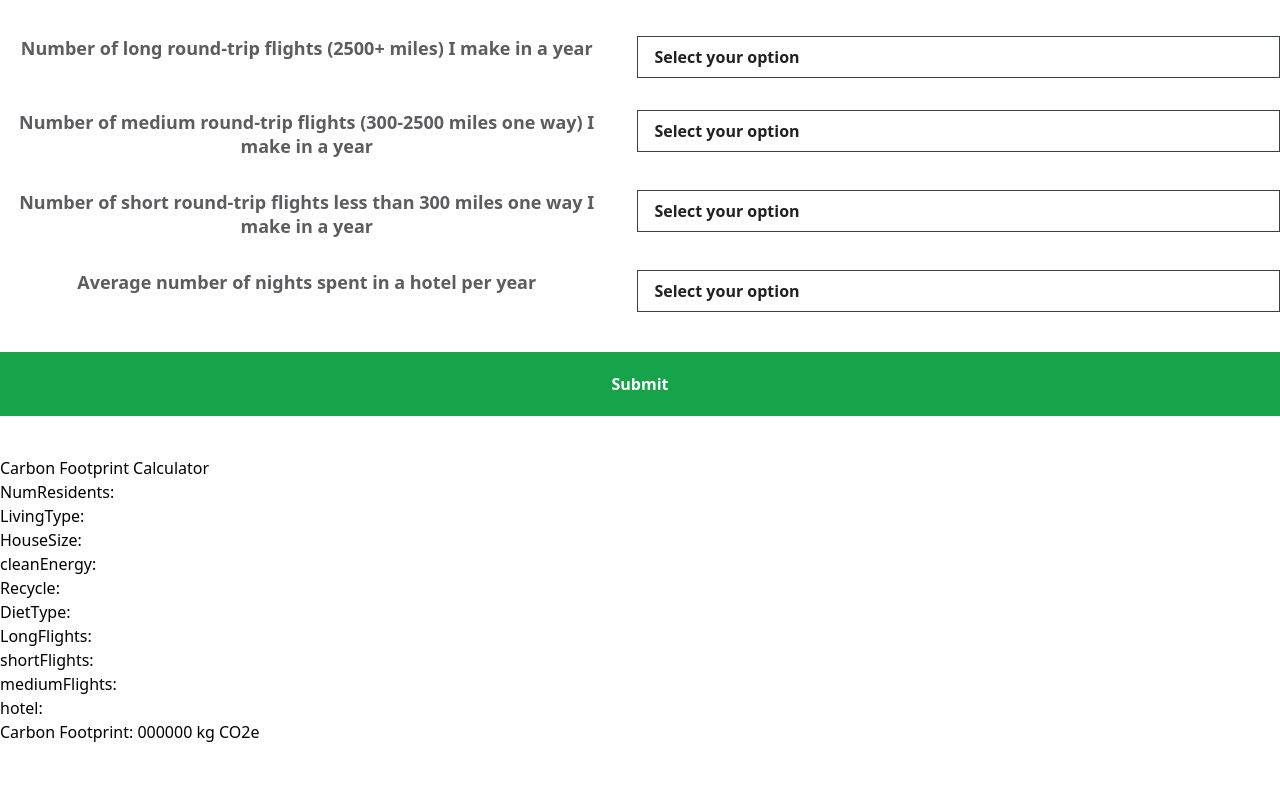
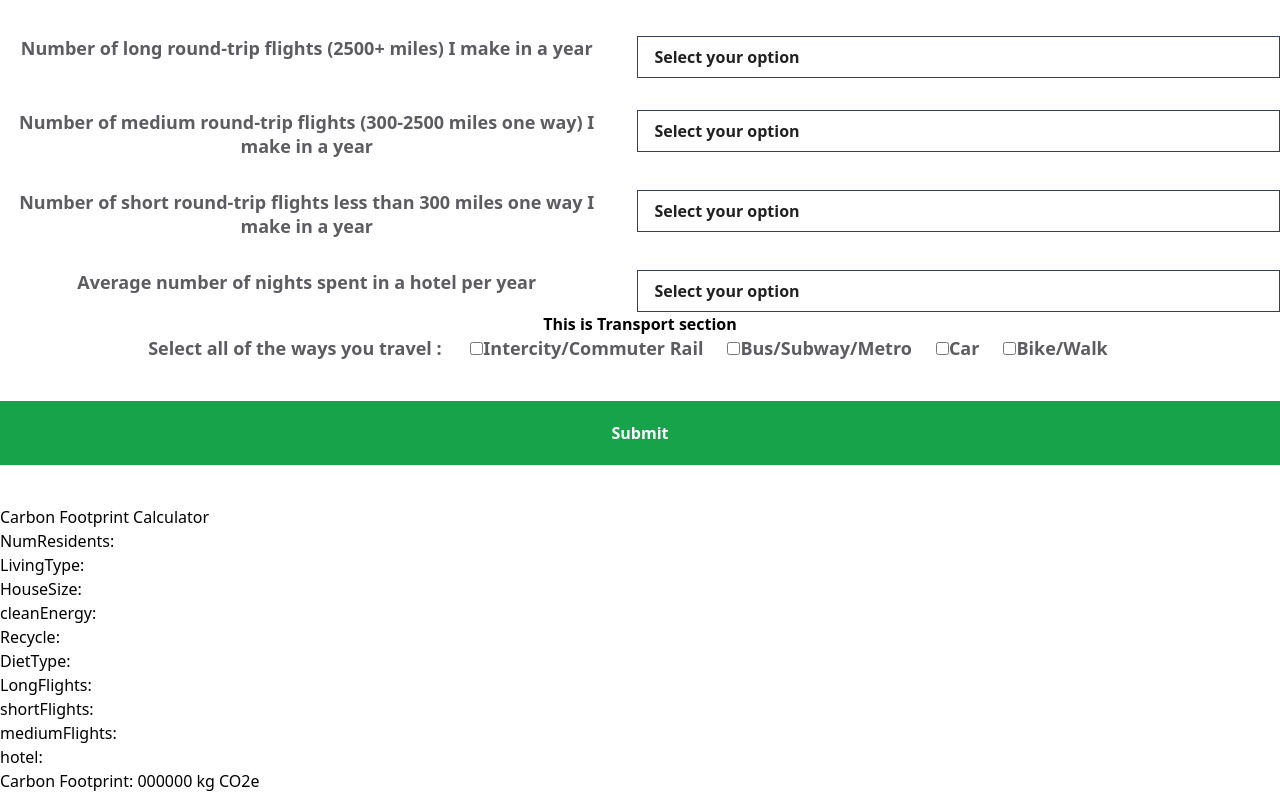
Before and after one commit to VinayakVispute/ClimateChangeHacks, a React (Vite) app in the folder calcu/: page / in a window 1280 px wide. Shown: the part 663-1456 px from the top of the page. Before the commit the page ends 1407 px from the top, so only its background shows below. Built offline with nearby package versions, Linux system fonts and the light colour scheme.

Commit message:
Update EventForm.jsx

```diff
--- a/calcu/src/componets/EventForm.jsx
+++ b/calcu/src/componets/EventForm.jsx
@@ -17,6 +17,16 @@ export default function EventForm() {
   // const [numHotelRooms, setNumHotelRooms] = useState('');
   // const [numMealsPerDay, setNumMealsPerDay] = useState('');
   // const [mealType, setMealType] = useState('');
+
+  //VInayak VIspute is Genius and Real OG
+  const [AverageTravel, setAverageTravel] = useState("");
+  const [AverageTravelForMetro, setAverageTravelForMetro] = useState("");
+  const [isChecked, setIsChecked] = useState(false);
+  const [isChecked1, setIsChecked1] = useState(false);
+  const [isChecked2, setIsChecked2] = useState(false);
+  const [isChecked3, setIsChecked3] = useState(false);
+  const [AnnualMileage, setAnnualMileage] = useState("");
+  const [fueleconomy, setfueleconomy] = useState("");
 
   const handleSubmit = (event) => {
     event.preventDefault();
@@ -52,7 +62,18 @@ export default function EventForm() {
       setSelectedOptions([...selectedOptions, value]);
     }
   };
-
+ const handleOptionChange = (event) => {
+    setIsChecked(event.target.checked);
+  };
+  const handleOptionChange1 = (event1) => {
+    setIsChecked1(event1.target.checked);
+  };
+  const handleOptionChange2 = (event2) => {
+    setIsChecked2(event2.target.checked);
+  };
+  const handleOptionChange3 = (event3) => {
+    setIsChecked3(event3.target.checked);
+  };
   return (
 
     <div  className="w-full tap-highlight-transparent text-base antialiased text-opacity-87 box-border block padding-4">
@@ -274,6 +295,158 @@ export default function EventForm() {
         </select>
       </div>
       </section>
+<section>
+          <h1>This is Transport section</h1>
+          <div>
+            <label>Select all of the ways you travel : </label>
+
+            <label>
+              <input
+                type="checkbox"
+                checked={isChecked}
+                onChange={handleOptionChange}
+              />
+              Intercity/Commuter Rail
+            </label>
+
+            <label>
+              <input
+                type="checkbox"
+                checked={isChecked1}
+                onChange={handleOptionChange1}
+              />
+              Bus/Subway/Metro
+            </label>
+
+            <label>
+              <input
+                type="checkbox"
+                checked={isChecked2}
+                onChange={handleOptionChange2}
+              />
+              Car
+            </label>
+            <label>
+              <input
+                type="checkbox"
+                checked={isChecked3}
+                onChange={handleOptionChange3}
+              />
+              Bike/Walk
+            </label>
+
+            {isChecked && (
+              <div className="main-div">
+                <label htmlFor="AverageTravel">Average total weekly travel via intercity or commuter rail...</label>
+                <select
+                  className="tap-highlight-transparent text-base antialiased box-border align-baseline font-roboto appearance-none bg-transparent bg-no-repeat bg-center-right border border-solid border-gray-700 shadow-none py-2 px-4 rounded-none w-full"
+                  id="AverageTravel"
+                  value={AverageTravel}
+                  onChange={(event) => setAverageTravel(event.target.value)}
+                >
+                  <option value="">Select your option</option>
+                  <option value="0 Miles (Usa Average)">
+                    0 Miles (Usa Average)
+                  </option>
+                  <option value="Under 5 Miles">Under 5 Miles</option>
+                  <option value="Under 5 to 9.9 Miles">
+                    Under 5 to 9.9 Miles
+                  </option>
+                  <option value="10 to 14.9 Miles">10 to 14.9 Miles</option>
+                  <option value="15 to 19.9 Miles">15 to 19.9 Miles</option>
+                  <option value="20 to 29.9 Miles">20 to 29.9 Miles</option>
+                  <option value="30+ Miles">30+ Miles</option>
+                </select>
+              </div>
+            )}
+            {isChecked1 && (
+              <div className="main-div">
+                <label htmlFor="AverageTravelForMetro">Average total weekly travel via bus, subway, or metro...</label>
+                <select
+                  className="tap-highlight-transparent text-base antialiased box-border align-baseline font-roboto appearance-none bg-transparent bg-no-repeat bg-center-right border border-solid border-gray-700 shadow-none py-2 px-4 rounded-none w-full"
+                  id="AverageTravelForMetro"
+                  value={AverageTravelForMetro}
+                  onChange={(event) => setAverageTravelForMetro(event.target.value)}
+                >
+                  <option value="">Select your option</option>
+                  <option value="0 Miles (Usa Average)">
+                    0 Miles (Usa Average)
+                  </option>
+                  <option value="Under 5 Miles">Under 5 Miles</option>
+                  <option value="Under 5 to 9.9 Miles">
+                    Under 5 to 9.9 Miles
+                  </option>
+                  <option value="10 to 14.9 Miles">10 to 14.9 Miles</option>
+                  <option value="15 to 19.9 Miles">15 to 19.9 Miles</option>
+                  <option value="20 to 29.9 Miles">20 to 29.9 Miles</option>
+                  <option value="30+ Miles">30+ Miles</option>
+                </select>
+              </div>
+            )}
+            {isChecked2 && (
+              <div>
+                <br />
+                <br />
+                <br />
+                <label>My car is an electric vehicle</label>
+                <label>
+                  <input
+                    type="checkbox"
+                    value="Yes,My Car is Electric"
+                    checked={selectedOptions.includes("option1")}
+                    onChange={handleCheckboxChange}
+                  />
+                  Yes,My Car is Electric
+                </label>
+                <div className="main-div">
+                  <label htmlFor="AnnualMileage">My annual mileage is...</label>
+                  <select
+                    className="tap-highlight-transparent text-base antialiased box-border align-baseline font-roboto appearance-none bg-transparent bg-no-repeat bg-center-right border border-solid border-gray-700 shadow-none py-2 px-4 rounded-none w-full"
+                    id="AnnualMileage"
+                    value={AnnualMileage}
+                    onChange={(event) => setAnnualMileage(event.target.value)}
+                  >
+                    <option value="">Select your option</option>
+                    <option value="Under 1,000 Miles">
+                      Under 1,000 Miles
+                    </option>
+                    <option value=" 1,000 to 2,499 Miles">
+                      1,000 to 2,499 Miles
+                    </option>
+                    <option value="2,500 to 4,999 Miles">2,500 to 4,999 Miles</option>
+                    <option value="5,000 to 9,999 Miles">5,000 to 9,999 Miles</option>
+                    <option value="10,000 to 14,999 Miles(USA Average)">10,000 to 14,999 Miles(USA Average)</option>
+                    <option value="15,000 to 19,999 Miles">15,000 to 19,999 Miles</option>
+                    <option value="20,000 to 29,999 Miles">20,000 to 29,999 Miles</option>
+                    <option value="30,000 + Miles">30,000 + Miles</option>
+                  </select>
+                </div>
+                <div className="main-div">
+                  <label htmlFor="fueleconomy">My vehicle’s combined fuel economy is...</label>
+                  <select
+                    className="tap-highlight-transparent text-base antialiased box-border align-baseline font-roboto appearance-none bg-transparent bg-no-repeat bg-center-right border border-solid border-gray-700 shadow-none py-2 px-4 rounded-none w-full"
+                    id="fueleconomy"
+                    value={fueleconomy}
+                    onChange={(event) => setfueleconomy(event.target.value)}
+                  >
+                    <option value="">Select your option</option>
+                    <option value="0 to 14 MPG">0 to 14 MPG</option>
+                    <option value="15-19 MPG">15-19 MPG</option>
+                    <option value="20-24 MPG (US Average)">20-24 MPG (US Average)</option>
+                    <option value="25-29 MPG">25-29 MPG </option>
+                    <option value="30-34 MPG">30-34 MPG </option>
+                    <option value="35-39 MPG">35-39 MPG  </option>
+                    <option value="40-49 MPG">40-49 MPG  </option>
+                    <option value="50-59 MPG">50-59 MPG  </option>
+                    <option value="60-79 MPG">60-79 MPG  </option>
+                    <option value="80-99 MPG">80-99 MPG   </option>
+                  </select>
+                </div>
+              </div>
+            )}
+
+          </div>
+        </section>
 
   <button type="submit" class="cursor-pointer font-roboto font-helvetica-neue font-sans  text-base bg-green-600 border-0 box-border text-white font-semibold block mx-auto my-10 py-5 px-10 text-center w-full">Submit</button>
 </form>
```
